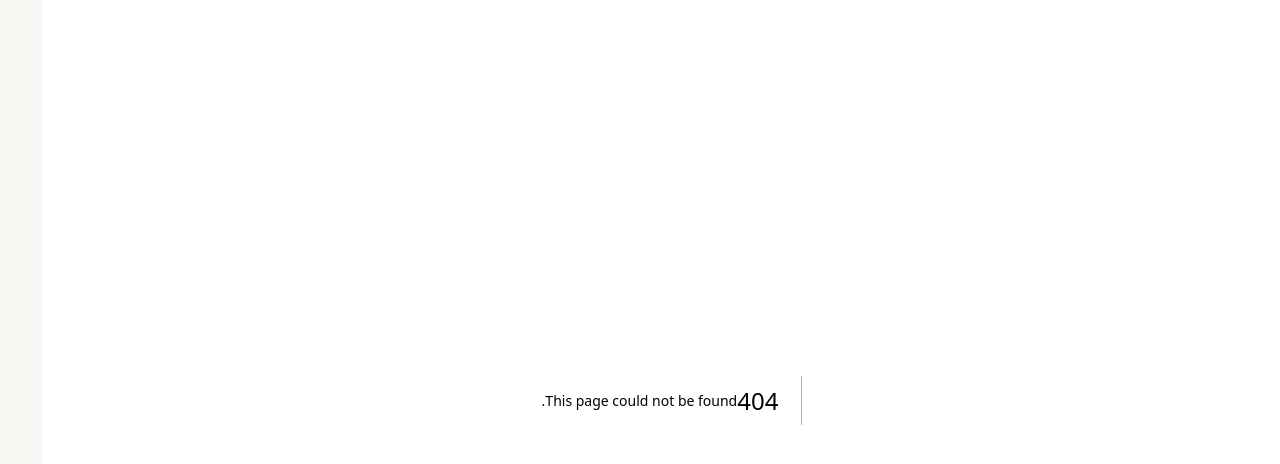
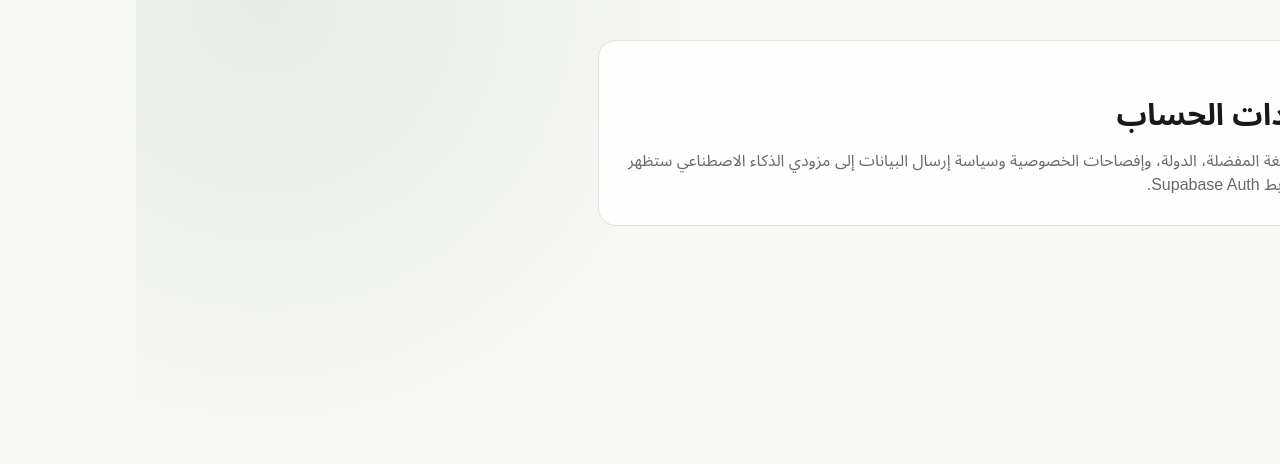
Before and after one commit to atharxai-cloud/innovation-os, a Next.js app: page /settings in a window 1280 px wide. Before the commit this address had no page. Shown: the top 464 px of the page. Built offline with nearby package versions, Linux system fonts and the light colour scheme.

Commit message:
foundation: add src/app/(app)/settings/page.tsx

```diff
--- /dev/null
+++ b/src/app/(app)/settings/page.tsx
@@ -0,0 +1,14 @@
+export default function SettingsPage() {
+  return (
+    <main className="shell py-10">
+      <section className="surface max-w-3xl p-7">
+        <p className="text-sm font-semibold text-[var(--accent)]">Account</p>
+        <h1 className="mt-2 text-3xl font-semibold">إعدادات الحساب</h1>
+        <p className="mt-4 text-[var(--muted-foreground)]">
+          الاسم، اللغة المفضلة، الدولة، وإفصاحات الخصوصية وسياسة إرسال البيانات
+          إلى مزودي الذكاء الاصطناعي ستظهر هنا بعد ربط Supabase Auth.
+        </p>
+      </section>
+    </main>
+  );
+}
```
